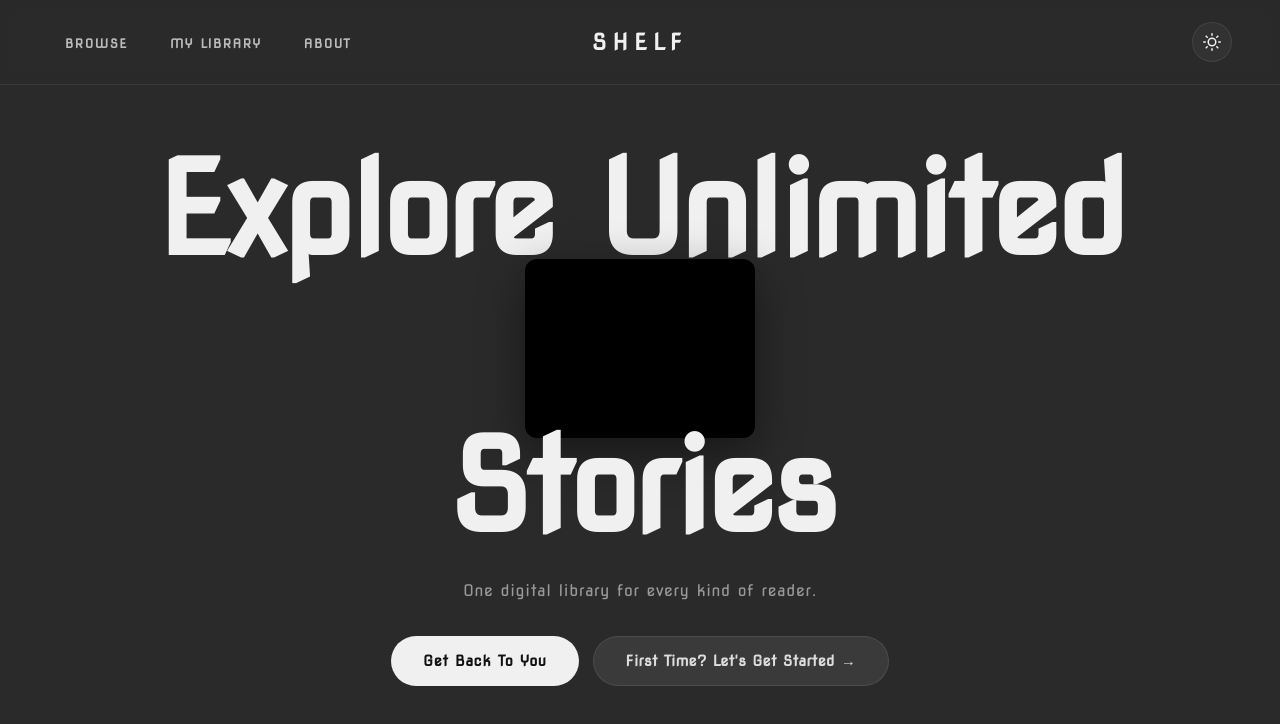
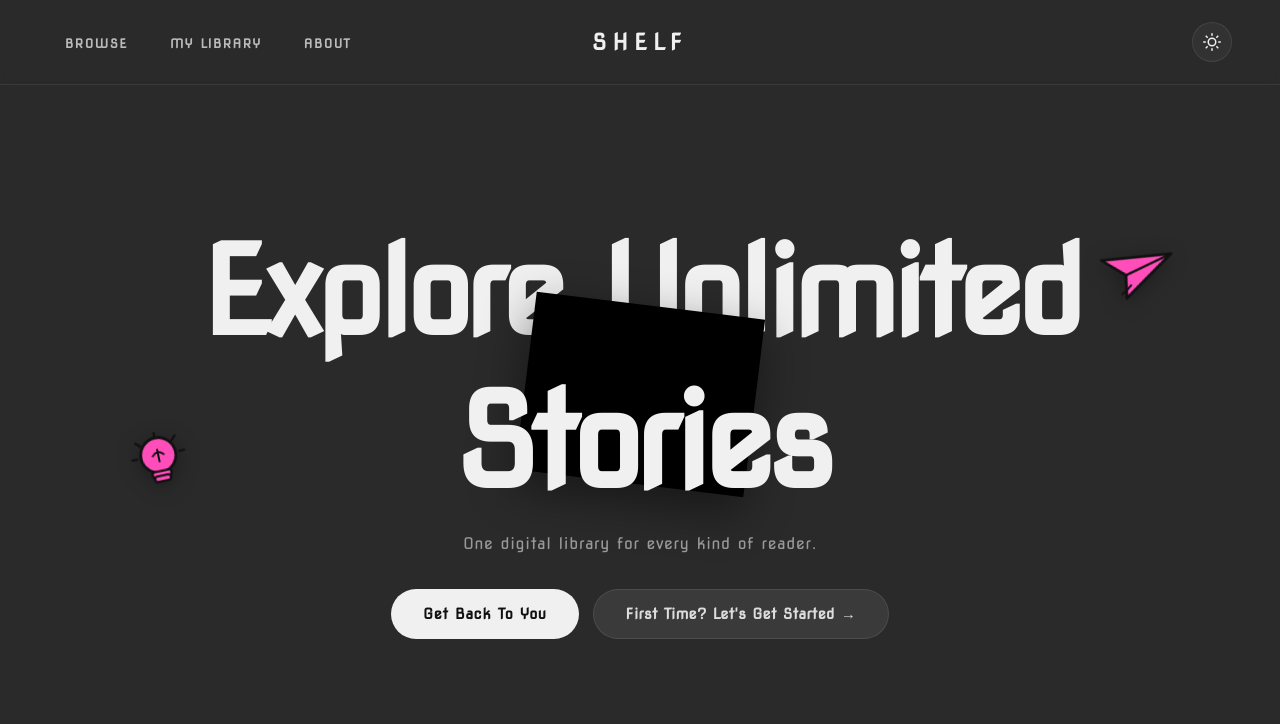
Before and after one commit to siru01/e-book, a React (Vite) app in the folder library_frontend/: page / in a window 1280 px wide. Shown: the top 724 px of the page. Built offline with nearby package versions, Linux system fonts and the light colour scheme; a web font is replaced by a local one.

Commit message:
added styles

```diff
--- a/library_frontend/src/pages/HomePage.css
+++ b/library_frontend/src/pages/HomePage.css
@@ -138,7 +138,7 @@
   align-items: center;
   justify-content: center;
   text-align: center;
-  padding: 0 24px 48px;
+  padding: 40px 24px 48px;  /* push headline block down */
   gap: 32px;
 }
 
@@ -148,16 +148,16 @@
   display: flex;
   flex-direction: column;
   align-items: center;
-  line-height: 0.92;
+  line-height: 0.88;
   gap: 0;
 }
 
-/* Line 1 — sits behind the image */
+/* Line 1 & Line 2 shared */
 .shelf-headline-line {
   display: block;
-  font-size: clamp(3.8rem, 10vw, 8.5rem);
+  font-size: clamp(3.5rem, 9.5vw, 8rem);
   font-weight: 900;
-  letter-spacing: -0.04em;
+  letter-spacing: -0.06em;
   color: var(--text);
   white-space: nowrap;
 }
@@ -169,17 +169,57 @@
 
 /* Line 2 — sits in front of the image */
 .shelf-headline-line--bottom {
+  font-size: 130px;
   position: relative;
-  z-index: 3;        /* in front of the image */
+  z-index: 3;          /* in front of the image */
+  margin-top: -100px;  /* pull Stories up into the image */
 }
 
-/* ── Accent image (sandwiched between lines) ── */
+/* ── Pink stickers ── */
+.shelf-sticker {
+  position: absolute;
+  z-index: 4;
+  animation: sticker-float 4s ease-in-out infinite alternate;
+  pointer-events: none;
+  filter: drop-shadow(0 4px 10px rgba(0,0,0,0.3));
+}
+
+.shelf-sticker--bulb {
+  bottom: -10px;
+  left: -80px;
+  transform: rotate(-12deg);
+  animation-delay: 0s;
+}
+
+.shelf-sticker--plane {
+  top: 0px;
+  right: -90px;
+  transform: rotate(18deg);
+  animation-delay: 1.5s;
+}
+
+@keyframes sticker-float {
+  from { transform: rotate(-12deg) translateY(0px); }
+  to   { transform: rotate(-12deg) translateY(-8px); }
+}
+
+.shelf-sticker--plane {
+  animation-name: sticker-float-plane;
+}
+
+@keyframes sticker-float-plane {
+  from { transform: rotate(18deg) translateY(0px); }
+  to   { transform: rotate(18deg) translateY(-8px); }
+}
+
+/* ── Accent image / placeholder (sandwiched between lines) ── */
 .shelf-hero-img-wrap {
   position: relative;
   z-index: 2;                  /* above line 1, below line 2 */
   width: clamp(120px, 18vw, 240px);
   height: clamp(100px, 14vw, 200px);
-  margin: -10px 0;             /* overlap the two lines */
+  margin-top: -40px;           /* push image upward */
+  margin-bottom: 0;
   pointer-events: none;
   display: flex;
   align-items: center;
@@ -191,8 +231,10 @@
   width: 100%;
   height: 100%;
   background: #000;
-  border-radius: 12px;
+  border-radius: 0px;
   box-shadow: 0 16px 48px rgba(0,0,0,0.45);
+  transform: rotate(7deg);   /* tilt right like the reference */
+  transition: transform 0.4s ease;
 }
 
 /* ── Subtext ── */
--- a/library_frontend/src/pages/Homepage.jsx
+++ b/library_frontend/src/pages/Homepage.jsx
@@ -75,6 +75,22 @@ export default function HomePage() {
           {/* Staggered headline with image sandwiched between line 1 & line 2 */}
           <div className="shelf-headline-wrap fade-2">
 
+            {/* Pink bulb sticker — bottom-left */}
+            <div className="shelf-sticker shelf-sticker--bulb">
+              <svg width="80" height="80" viewBox="0 0 100 100" fill="none" xmlns="http://www.w3.org/2000/svg">
+                <circle cx="50" cy="42" r="22" fill="#ff4dba" stroke="#111" strokeWidth="3.5"/>
+                <rect x="38" y="62" width="24" height="7" rx="3" fill="#ff4dba" stroke="#111" strokeWidth="3"/>
+                <rect x="40" y="68" width="20" height="7" rx="3" fill="#ff4dba" stroke="#111" strokeWidth="3"/>
+                <line x1="50" y1="20" x2="50" y2="14" stroke="#111" strokeWidth="3" strokeLinecap="round"/>
+                <line x1="30" y1="27" x2="25" y2="22" stroke="#111" strokeWidth="3" strokeLinecap="round"/>
+                <line x1="70" y1="27" x2="75" y2="22" stroke="#111" strokeWidth="3" strokeLinecap="round"/>
+                <line x1="23" y1="42" x2="17" y2="42" stroke="#111" strokeWidth="3" strokeLinecap="round"/>
+                <line x1="77" y1="42" x2="83" y2="42" stroke="#111" strokeWidth="3" strokeLinecap="round"/>
+                <path d="M43 42 Q50 34 57 42" stroke="#111" strokeWidth="2.5" strokeLinecap="round" fill="none"/>
+                <line x1="50" y1="35" x2="50" y2="50" stroke="#111" strokeWidth="2.5" strokeLinecap="round"/>
+              </svg>
+            </div>
+
             {/* Line 1 — z-index below the image */}
             <span className="shelf-headline-line shelf-headline-line--top">
               Explore Unlimited
@@ -89,6 +105,16 @@ export default function HomePage() {
             <span className="shelf-headline-line shelf-headline-line--bottom">
               Stories
             </span>
+
+            {/* Pink paper plane sticker — right */}
+            <div className="shelf-sticker shelf-sticker--plane">
+              <svg width="80" height="80" viewBox="0 0 100 100" fill="none" xmlns="http://www.w3.org/2000/svg">
+                <path d="M10 50 L90 15 L55 85 L45 58 Z" fill="#ff4dba" stroke="#111" strokeWidth="3.5" strokeLinejoin="round"/>
+                <path d="M45 58 L90 15" stroke="#111" strokeWidth="3" strokeLinecap="round"/>
+                <path d="M55 68 Q52 76 48 82" stroke="#111" strokeWidth="2.5" strokeLinecap="round" fill="none"/>
+              </svg>
+            </div>
+
           </div>
 
           <p className="shelf-subtext fade-3">
```
